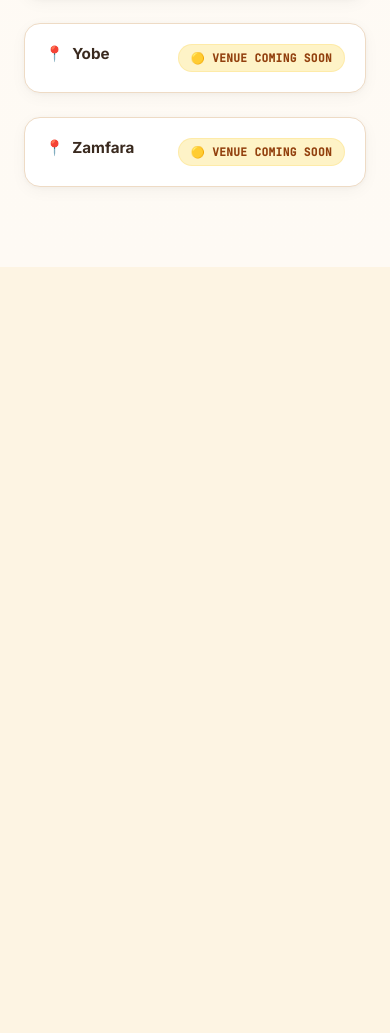
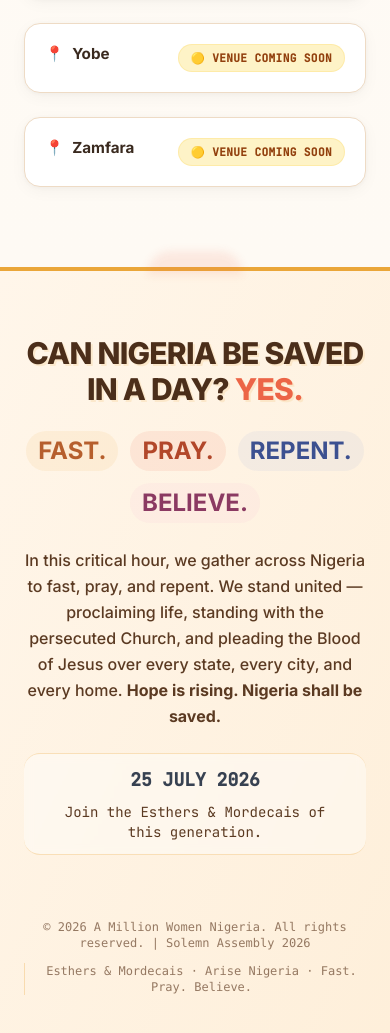
Before and after one commit to OB1VISUALS/amillionwomennigeria, a website: page index.html in a window 390 px wide. Shown: the part 8860-9893 px from the top of the page. Before the commit the page ends 9127 px from the top, so only its background shows below. Drawn offline with nearby package versions, Linux system fonts and the light colour scheme.

Commit message:
Add files via upload

```diff
--- a/index.html
+++ b/index.html
@@ -983,5 +983,52 @@
         html { background-color: #FDF4E3; }
         video::-webkit-media-controls-start-playback-button { display: none; }
     </style>
+      <!-- ============================================================
+    FOOTER
+    - Messaging strengthened for urgency, prayer, unity, hope, action
+    - Preserved existing structure and visual style
+    - Added fasting reference
+    ============================================================ -->
+    <footer id="footer-flyer" class="relative w-full pt-16 pb-10 footer-pattern" style="background: linear-gradient(115deg, #FFF6EA 0%, #FEEFDA 100%); border-top: 4px solid #EAA639;" aria-labelledby="footer-heading">
+        <div class="absolute top-[-20px] left-0 w-full flex justify-center opacity-60" aria-hidden="true">
+            <div class="w-24 h-6 bg-[#EC6547]/20 rounded-t-full blur-sm"></div>
+        </div>
+
+        <div class="relative max-w-7xl mx-auto px-6 lg:px-12 text-center">
+            <div class="space-y-6 mb-10">
+                <!-- UPDATED: Stronger headline -->
+                <h2 id="footer-heading" class="text-3xl md:text-5xl lg:text-6xl font-black uppercase tracking-tight" style="color: #4B2E1A; text-shadow: 2px 2px 0 rgba(234,166,57,0.15);">
+                    CAN NIGERIA BE SAVED IN A DAY? <span style="color: #EC6547;">YES.</span>
+                </h2>
+                <!-- UPDATED: Added FAST alongside PRAY and REPENT for consistency -->
+                <div class="flex flex-wrap justify-center gap-3 text-2xl md:text-3xl font-bold">
+                    <span class="px-3 py-1 bg-[#EAA639]/10 rounded-full text-[#B65F2D]">FAST.</span>
+                    <span class="px-3 py-1 bg-[#EC6547]/10 rounded-full text-[#B2472A]">PRAY.</span>
+                    <span class="px-3 py-1 bg-[#93A6D1]/10 rounded-full text-[#3C5090]">REPENT.</span>
+                    <!-- UPDATED: Added BELIEVE for hope/action emphasis -->
+                    <span class="px-3 py-1 bg-[#F4AFCE]/10 rounded-full text-[#8B3A62]">BELIEVE.</span>
+                </div>
+                <!-- UPDATED: Strengthened messaging with urgency, unity, and hope -->
+                <p class="text-base md:text-lg font-medium text-[#5B3A22] max-w-3xl mx-auto leading-relaxed">
+                    In this critical hour, we gather across Nigeria to fast, pray, and repent.
+                    We stand united — proclaiming life, standing with the persecuted Church,
+                    and pleading the Blood of Jesus over every state, every city, and every home.
+                    <strong>Hope is rising. Nigeria shall be saved.</strong>
+                </p>
+                <div class="text-lg md:text-xl text-gray-700 font-mono-custom border-t border-b border-[#EAA639]/30 inline-block py-3 px-6 bg-white/40 backdrop-blur-sm rounded-2xl">
+                    <p class="font-semibold">25 JULY 2026</p>
+                    <p class="text-sm md:text-base max-w-3xl mx-auto mt-2 text-[#5B3A22]">
+                        Join the Esthers &amp; Mordecais of this generation.
+                    </p>
+                </div>
+            </div>
+
+
+            <div class="pt-6 text-center text-[#7A5A42]/80 font-mono text-xs flex flex-col md:flex-row justify-center gap-3">
+                <p>© 2026 A Million Women Nigeria. All rights reserved. | Solemn Assembly 2026</p>
+                <p class="border-l border-[#EAA639]/30 pl-3">Esthers &amp; Mordecais · Arise Nigeria · Fast. Pray. Believe.</p>
+            </div>
+        </div>
+    </footer>
 </body>
 </html>
```
